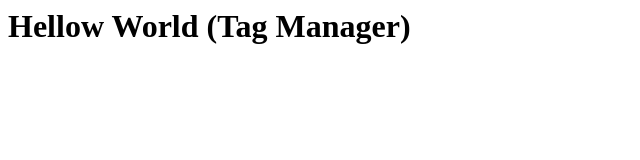
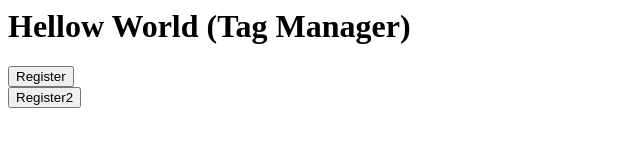
Before and after one commit to BPhicha/test-google-analytics-website, a plain HTML site: page index.html in a window 1280 px wide. Shown: the whole page, without its empty margins (0-640 px from the left). Drawn offline with Linux system fonts and the light colour scheme.

Commit message:
Add files via upload

```diff
--- a/index.html
+++ b/index.html
@@ -19,5 +19,7 @@
     </head>
     <body>
         <h1> Hellow World (Tag Manager)</h1>
+        <button id="register">Register</button><br>
+        <button id="register2">Register2</button>
     </body>
 </html>
```
